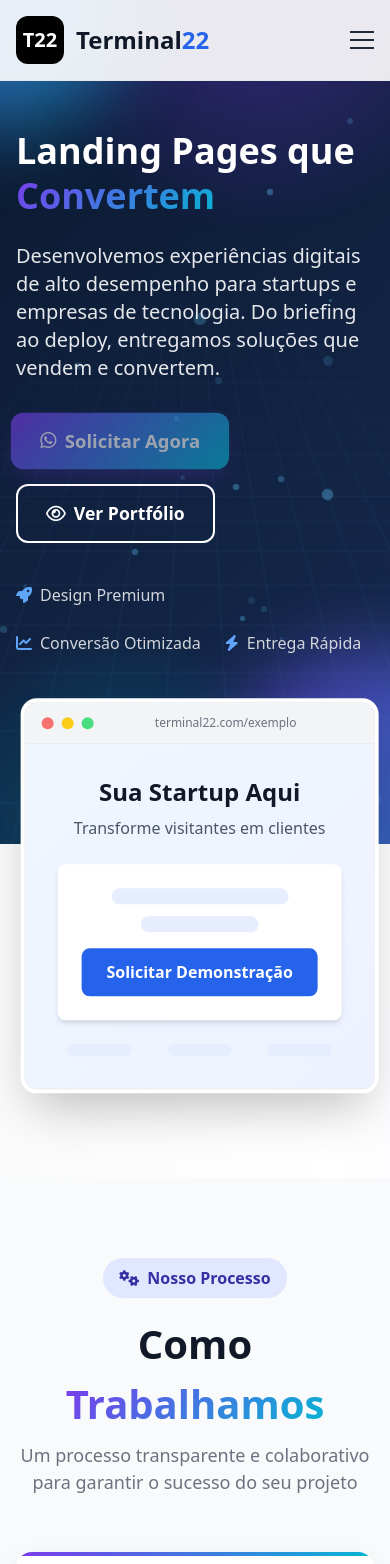
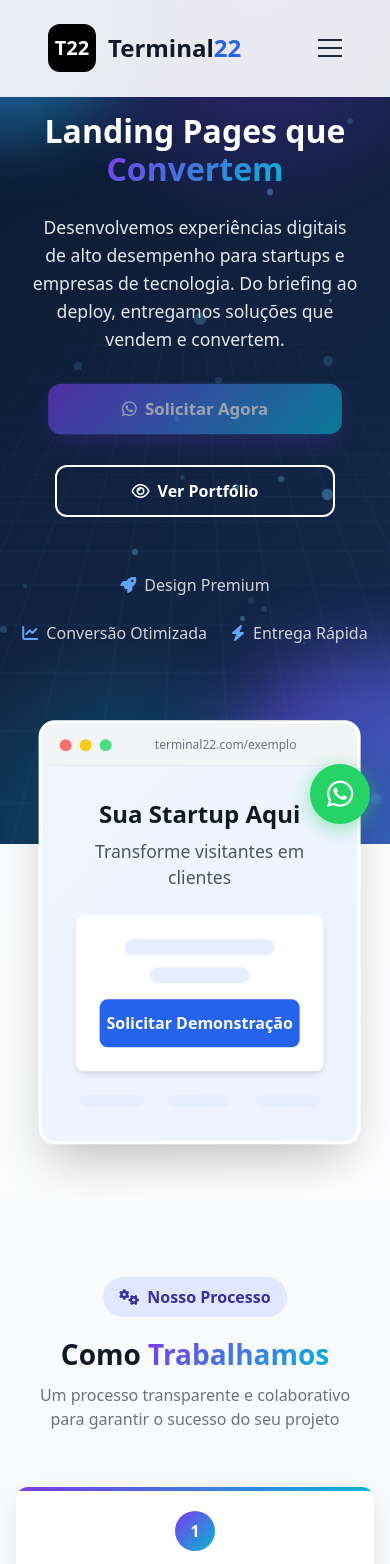
Before and after one commit to DevTerminal22/terminal22, a plain HTML site: page index.html in a window 390 px wide. Shown: the top 1564 px of the page. Drawn offline with nearby package versions, Linux system fonts and the light colour scheme.

Commit message:
Ultimas melhorias 20/09

```diff
--- a/index.html
+++ b/index.html
@@ -407,6 +407,7 @@
       50% { opacity: 0.6; transform: scale(1.05); }
     }
 
+    /* MELHORIAS PARA MOBILE */
     @media (max-width: 768px) {
       #menu-btn {
         display: flex;
@@ -420,6 +421,192 @@
         width: 1.5rem;
         height: 0.125rem;
         background: #1f2937;
+      }
+
+      /* Ajustes no header */
+      header .flex {
+        padding: 0.75rem 1rem;
+      }
+
+      /* Hero section melhorada para mobile */
+      #inicio {
+        padding-top: 7rem;
+        padding-bottom: 3rem;
+      }
+
+      #inicio h1 {
+        font-size: 2.5rem;
+        text-align: center;
+        line-height: 1.2;
+      }
+
+      #inicio p {
+        font-size: 1.1rem;
+        text-align: center;
+        padding: 0 1rem;
+      }
+
+      #inicio .flex.flex-wrap.gap-4 {
+        justify-content: center;
+        flex-direction: column;
+        align-items: center;
+      }
+
+      #inicio .btn {
+        width: 100%;
+        max-width: 280px;
+        margin-bottom: 1rem;
+        text-align: center;
+        justify-content: center;
+      }
+
+      #inicio .flex.flex-wrap.gap-6 {
+        justify-content: center;
+        margin-top: 2rem;
+      }
+
+      /* Preview da landing page em mobile */
+      .floating {
+        margin-top: 2rem;
+        max-width: 90%;
+        margin-left: auto;
+        margin-right: auto;
+      }
+
+      /* Seção de processo */
+      .process-card {
+        padding: 1.5rem;
+        margin-bottom: 1.5rem;
+      }
+
+      /* Seção de serviços */
+      .card {
+        margin-bottom: 1.5rem;
+        padding: 1.25rem;
+      }
+
+      .card-icon {
+        width: 60px;
+        height: 60px;
+        font-size: 1.25rem;
+      }
+
+      /* Seção de portfólio */
+      .portfolio-card {
+        margin-bottom: 2rem;
+      }
+
+      .portfolio-thumb {
+        height: 10rem;
+        font-size: 2.5rem;
+      }
+
+      /* Seção de planos */
+      .price-card {
+        margin-bottom: 2rem;
+        padding: 1.5rem;
+      }
+
+      .price-value {
+        font-size: 2rem;
+      }
+
+      /* CTA final */
+      .py-20 {
+        padding-top: 4rem;
+        padding-bottom: 4rem;
+      }
+
+      /* Footer */
+      footer .grid {
+        gap: 2rem;
+      }
+
+      /* Melhorias de espaçamento geral */
+      .section-title {
+        font-size: 2rem;
+        text-align: center;
+      }
+
+      .section-sub {
+        font-size: 1rem;
+        padding: 0 1rem;
+        text-align: center;
+      }
+
+      .badge {
+        margin-left: auto;
+        margin-right: auto;
+      }
+
+      /* Botão flutuante do WhatsApp para mobile */
+      .whatsapp-float {
+        position: fixed;
+        width: 60px;
+        height: 60px;
+        bottom: 20px;
+        right: 20px;
+        background-color: #25d366;
+        color: #FFF;
+        border-radius: 50px;
+        text-align: center;
+        font-size: 30px;
+        box-shadow: 0 4px 20px rgba(37, 211, 102, 0.5);
+        z-index: 100;
+        display: flex;
+        align-items: center;
+        justify-content: center;
+        transition: all 0.3s ease;
+      }
+
+      .whatsapp-float:hover {
+        transform: scale(1.1);
+        box-shadow: 0 6px 25px rgba(37, 211, 102, 0.7);
+      }
+    }
+
+    /* Estilos adicionais para melhorar a experiência mobile */
+    @media (max-width: 480px) {
+      #inicio h1 {
+        font-size: 2rem;
+      }
+
+      .btn {
+        padding: 12px 20px;
+        font-size: 1rem;
+      }
+
+      .process-card, .card, .price-card {
+        border-radius: 12px;
+      }
+
+      .section-title {
+        font-size: 1.75rem;
+      }
+    }
+
+    /* Melhorias de acessibilidade para mobile */
+    @media (max-width: 768px) {
+      /* Aumenta área de toque para botões */
+      .btn {
+        min-height: 44px;
+      }
+
+      /* Garante que textos sejam legíveis */
+      body {
+        font-size: 16px; /* Previne zoom em iOS */
+        line-height: 1.6;
+      }
+
+      /* Melhora espaçamento para toque */
+      .flex.flex-wrap.gap-4 {
+        gap: 1rem !important;
+      }
+
+      /* Ajusta o menu mobile */
+      .mobile-link {
+        font-size: 1.5rem;
+        padding: 0.5rem 0;
       }
     }
   </style>
@@ -479,8 +666,6 @@
   <section id="inicio" class="pt-32 pb-20 px-4 relative overflow-hidden">
     <div class="max-w-7xl mx-auto grid grid-cols-1 lg:grid-cols-2 gap-12 items-center">
       <div class="relative z-10">
-        <!-- REMOVIDO: Badge "Transformando visitantes em clientes" -->
-
         <h1 class="text-4xl md:text-5xl lg:text-6xl font-black leading-tight mb-6 text-white">
           Landing Pages que <span class="brand-text">Convertem</span>
         </h1>
@@ -578,7 +763,7 @@
         <div class="process-card">
           <div class="process-number">3</div>
           <h3 class="text-xl font-bold mb-3">Desenvolvimento</h3>
-          <p class="text-gray-600">Implementamos com tecnologias modernas и otimizadas</p>
+          <p class="text-gray-600">Implementamos com tecnologias modernas e otimizadas</p>
         </div>
 
         <div class="process-card">
@@ -794,6 +979,11 @@
     </div>
   </footer>
 
+  <!-- Botão flutuante do WhatsApp para mobile -->
+  <a href="https://wa.me/5534992340119" target="_blank" class="whatsapp-float md:hidden">
+    <i class="fa-brands fa-whatsapp"></i>
+  </a>
+
   <script>
     // Animação simples para os elementos
     document.addEventListener('DOMContentLoaded', function() {
@@ -849,6 +1039,18 @@
 
         particlesContainer.appendChild(particle);
       }
+
+      // Adicionar funcionalidade aos botões de planos
+      const planButtons = document.querySelectorAll('[data-plan]');
+      planButtons.forEach(button => {
+        button.addEventListener('click', function() {
+          const plan = this.getAttribute('data-plan');
+          const price = this.getAttribute('data-price');
+          const message = `Olá! Gostaria de solicitar o plano ${plan} no valor de R$ ${price}.`;
+          const whatsappURL = `https://wa.me/5534992340119?text=${encodeURIComponent(message)}`;
+          window.open(whatsappURL, '_blank');
+        });
+      });
     });
   </script>
 </body>
```
